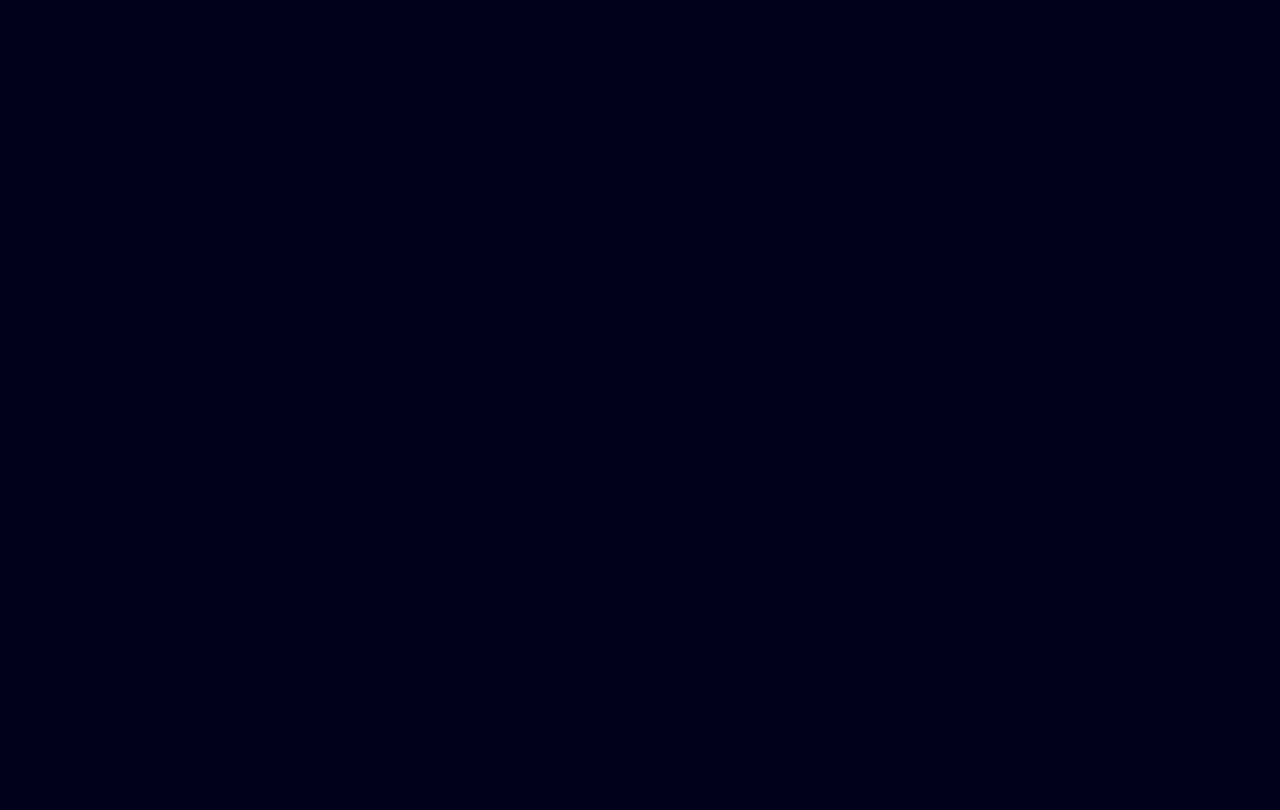
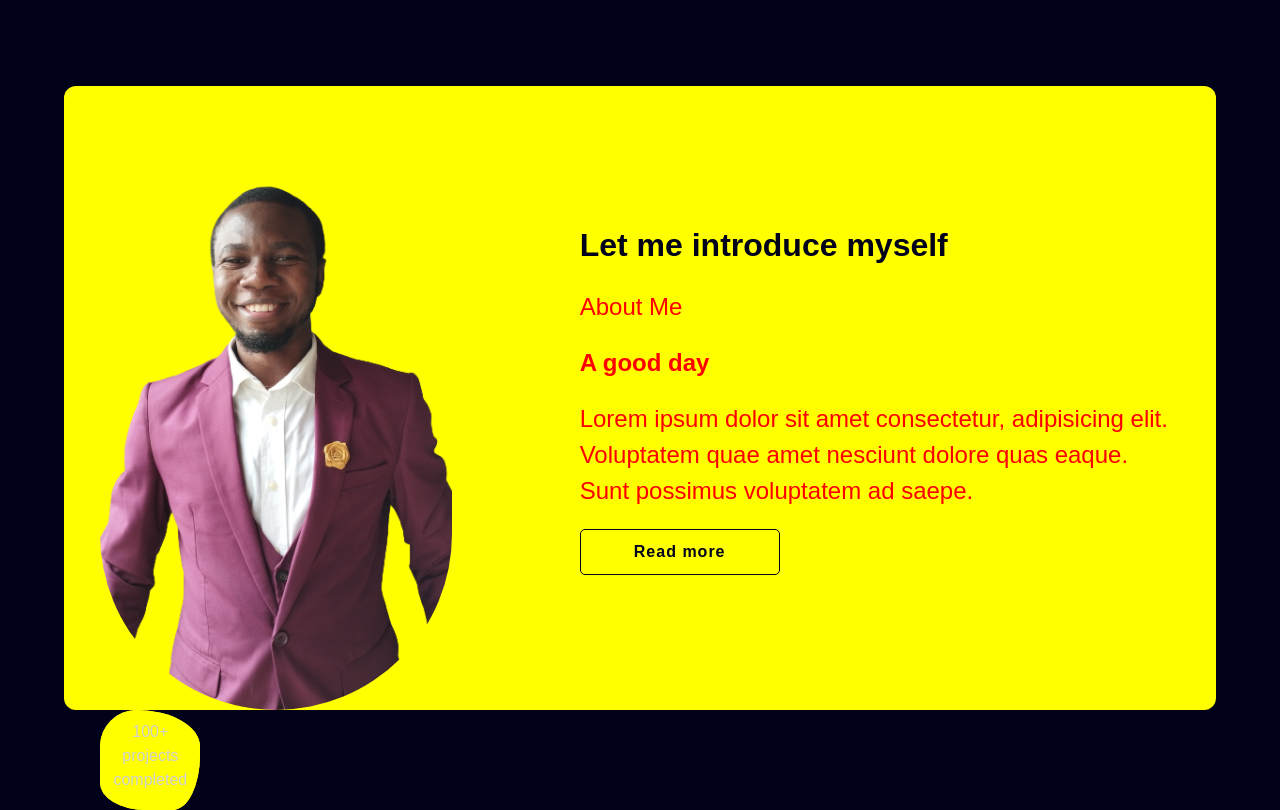
Before and after one commit to Peter-John433/peter-john-portfolio, a Vue app: page / in a window 1280 px wide. Shown: the part 794-1604 px from the top of the page. Before the commit the page ends 800 px from the top, so only its background shows below. Built offline with nearby package versions, Linux system fonts and the light colour scheme.

Commit message:
aboutpage

```diff
--- a/src/App.vue
+++ b/src/App.vue
@@ -1,5 +1,6 @@
 <script setup>
    import Header from './components/Header.vue'
+   import About from './components/About.vue'
    import { ref } from 'vue'
 
    let myWord = document.querySelectorAll('.word');
@@ -11,7 +12,7 @@
 
 <template>
    <Header />
-   <div class="container">
+   <div class="container pt-20">
       <section id="home" class="home ">
          <div class="home-content">
             <h1>
@@ -64,17 +65,42 @@
                      dur="10000ms"
                      repeatCount="indefinite"
                      transform="translate(100 100)"
+                     values="
+                     M465,312Q442,374,396.5,423Q351,472,284,477Q217,482,155,456.5Q93,431,57.5,374Q22,317,21.5,250Q21,183,59,128Q97,73,157,46.5Q217,20,280.5,31.5Q344,43,392.5,85Q441,127,464.5,188.5Q488,250,465,312Z"></animate>
+               </path>
+               </svg>
+            </div>
 
-                     values="
+            <div class="liquid-shape-2 absolute top-[1%] z-[-1] left-[-5%]">
+               <svg viewBox="0 0 500 500" xmlns="http://www.w3.org/2000/svg" xmlns:xlink="http://www.w3.org/1999/xlink" width="100%" id="blobSvg">
+               <defs>
+                  <pattern id="pattern" x="0" y="0" width="28" height="49" patternUnits="userSpaceOnUse" fill="#01011a">
+                     <path >
+                        <animate attributeName="d"
+                        repeatDur="10000ms"
+                        repeatCount="indefinite"
+                        values="M13.99 9.25l13 7.5v15l-13 7.5L1 31.75v-15l12.99-7.5zM3 17.9v12.7l10.99 6.34 11-6.35V17.9l-11-6.34L3 17.9zM0 15l12.98-7.5V0h-2v6.35L0 12.69v2.3zm0 18.5L12.98 41v8h-2v-6.85L0 35.81v-2.3zM15 0v7.5L27.99 15H28v-2.31h-.01L17 6.35V0h-2zm0 49v-8l12.99-7.5H28v2.31h-.01L17 42.15V49h-2z
+                      "></animate>
+                     </path>
+                  </pattern>
+               </defs>
+               <path id="blob" fill="url(#pattern)">
+                  <animate
+                  attributeName="d"
+                  repeatDur="10000ms"
+                  repeatCount="indefinite"
+                  values="M459.5,318Q437,386,379,427.5Q321,469,250,468Q179,467,123,425Q67,383,39.5,316.5Q12,250,33,179Q54,108,114.5,64Q175,20,249.5,21.5Q324,23,383.5,66.5Q443,110,462.5,180Q482,250,459.5,318Z
 
+                  M459.5,318Q437,386,379,427.5Q321,469,250,468Q179,467,123,425Q67,383,39.5,316.5Q12,250,33,179Q54,108,114.5,64Q175,20,249.5,21.5Q324,23,383.5,66.5Q443,110,462.5,180Q482,250,459.5,318Z">
 
-                     M465,312Q442,374,396.5,423Q351,472,284,477Q217,482,155,456.5Q93,431,57.5,374Q22,317,21.5,250Q21,183,59,128Q97,73,157,46.5Q217,20,280.5,31.5Q344,43,392.5,85Q441,127,464.5,188.5Q488,250,465,312Z"
-                  ></animate>
+                  </animate>
                </path>
                </svg>
             </div>
          </div>
       </section>
+
+      <About />
    </div>
 </template>
 
@@ -233,4 +259,8 @@
  .liquid-shape{
     width: 80%;
  }
+
+ .liquid-shape-2{
+   width: 80%;
+ }
 </style>
--- /dev/null
+++ b/src/components/About.vue
@@ -0,0 +1,132 @@
+<template>
+   <div>
+        <div id="about" class="about bg-[yellow] rounded-xl mt-20 flex justify-center items-center gap-x-32">
+            <div class="img-about text-center relative">
+                <img src="@/assets/eche3-removebg-preview.png" class=" max-w-[500px] w-full h-[78vh] object-cover rounded-br-full rounded-bl-full" alt="">
+
+                <div class="about-info">
+                    <span>5+</span>
+                    <p>Years of experience</p>
+                </div>
+
+                <div class="about-info">
+                    <span>100+</span>
+                    <p>projects completed</p>
+                </div>
+            </div>
+
+            <div class="about-content">
+                <span>Let me introduce myself</span>
+                <h2>About Me</h2>
+                <h3>A good day</h3>
+                <p>
+                    Lorem ipsum dolor sit amet consectetur, adipisicing elit. Voluptatem quae amet nesciunt dolore quas eaque. Sunt possimus voluptatem ad saepe.
+                </p>
+                <div class="btn-box">
+                    <a href="#" class="btn">Read more</a>
+                </div>
+            </div>
+        </div>
+   </div>
+</template>
+
+<style scoped>
+
+.btn-box{
+   display: flex;
+   justify-content: center;
+   align-items: center;
+   column-gap: 2rem;
+   /* width: 400px; */
+   height: 46px;
+ }
+ .btn-box a.btn{
+    width: 200px;
+    background-color: yellow;
+    border: 1px solid #01011a;
+    display: inline-flex;
+    justify-content: center;
+    align-items: center;
+    color: var(--bg-color2);
+    height: 100%;
+    font-weight: 700;
+    letter-spacing: 1px;
+    font-size: 1rem;
+    transition: .6s;
+    position: relative;
+    overflow: hidden;
+    border-radius: 5px;
+    z-index: 1;
+    color: #01011a;
+ }
+
+ .btn-box a.btn:hover{
+   box-shadow: 0 0 2px 2px #01011a;
+   color: yellow;
+   border: 1px solid transparent;
+ }
+
+ a.btn::before{
+   content: '';
+   position: absolute;
+   top: 0;
+   left: 0;
+   width: 0;
+   height: 100%;
+   background-color: #01011a;
+   z-index: -1;
+   transition: .4s;
+ }
+
+ a.btn:hover::before{
+   width: 100%;
+ }
+
+  .about-content{
+     color: red;
+     font-size: 1.5rem;
+     width: 600px;
+     font-weight: 500;
+     display: flex;
+     flex-direction: column;
+     justify-content: flex-start;
+     align-items: flex-start;
+     row-gap: 20px;
+
+  }
+ .about-content span{
+    color: #01011a;
+    font-size: 2rem;
+    font-weight: 700;
+ }
+
+ .about-info{
+    position: absolute;
+    width: 100px;
+    height: 100px;
+    padding: 10px;
+    background-color: #01011a;
+    background-color: yellow;
+    color: #d0d0d0;
+    font-size: 1rem;
+    border-radius: 70% 30% 30% 70% / 30% 40% 30% 40%;
+    animation: mother 6s linear infinite;
+ }
+
+
+ @keyframes mother {
+    0%, 100%{
+        border-radius: 40% 70% 30% 50% / 40% 40% 60% 30%;
+    }
+    30%{
+        border-radius: 30% 30% 100% 100% / 70% 40% 60% 30%;
+    }
+    60%{
+        border-radius: 50% 50% 30% 30% / 100% 100% 50% 50%;
+    }
+    80%{
+        border-radius: 40% 70% 30% 50% / 40% 40% 60% 30%;
+    }
+ }
+
+</style>
--- a/src/components/Header.vue
+++ b/src/components/Header.vue
@@ -3,8 +3,8 @@
 </script>
 
 <template>
-   <div class="gen-container w-full">
-       <header class="flex justify-between items-center container">
+    <div class="gen-container w-full fixed z-10">
+       <header class="flex justify-between items-center container ">
            <div class="header-logo text-[26px] font-[700] font-sans text-[#01011a]">
                <span class="j-logo font-[700]">J</span>ohn
            </div>
@@ -23,7 +23,7 @@
             <i class='bx bx-menu'></i>
            </div>
        </header>
-   </div>
+    </div>
 </template>
 
 <style scoped>
```
